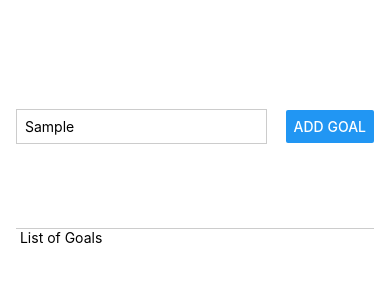
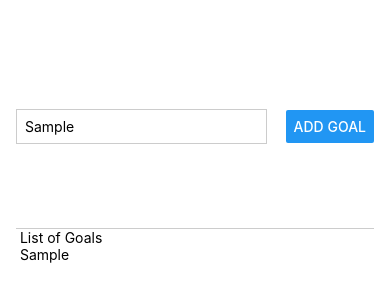
Before and after one commit to vsbuidev/react-native-todo-list, a React Native app: screen / in a window 390 px wide. Both pictures are taken after typing "Sample" into the empty fields and a click on the button "ADD GOAL". Shown: the top 302 px of the page. Built offline with nearby package versions, Linux system fonts and the light colour scheme.

Commit message:
commit with complete state()

```diff
--- a/App.js
+++ b/App.js
@@ -4,13 +4,14 @@ import { StyleSheet, Text, View, Button, TextInput } from "react-native";
 
 export default function App() {
   const [goalText, setGoalText] = useState("");
+  const [goals, setGoals] = useState([]);
 
   function goalInputHandler(text) {
     setGoalText(text);
   }
 
   function addGoalHandler() {
-    console.log(goalText);
+    setGoals((currentGoals) => [...currentGoals, goalText]);
   }
 
   return (
@@ -25,6 +26,9 @@ export default function App() {
       </View>
       <View style={styles.goalContainer}>
         <Text> List of Goals </Text>
+        {goals.map((goal, i) => (
+          <Text key={i}> {goal} </Text>
+        ))}
       </View>
     </View>
   );
```
